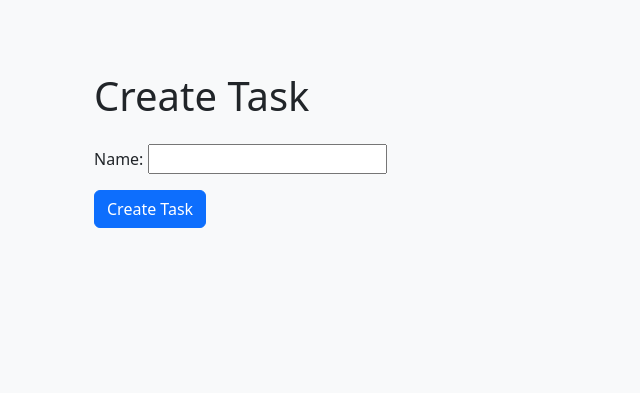
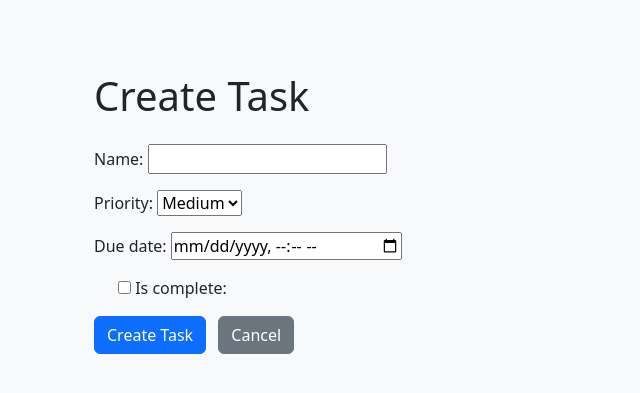
Before and after one commit to Zebyrod/todo-django-crud-app, a Django app: page /tasks/create/ in a window 1280 px wide. Shown: the part 58-451 px from the top of the page, without its empty margins (0-640 px from the left). Run offline with Django 5.2, Linux system fonts and the light colour scheme.

Commit message:
Updated Task form to reflect the changes made to model

```diff
--- a/main_app/templates/tasks/task_form.html
+++ b/main_app/templates/tasks/task_form.html
@@ -10,12 +10,34 @@
 	<form method="POST">
 		{% csrf_token %}
 
+        <!-- Name -->
         <div class="mb-3">
             {{ form.name.label_tag }}
             {{ form.name }}
         </div>
 
+        <!-- Priority -->
+         <div class="mb-3">
+            {{ form.priority.label_tag }}
+            {{ form.priority }}
+         </div>
+
+        <!-- Due date -->
+        <div class="mb-3">
+            {{ form.due_date.label_tag }}
+            {{ form.due_date }}
+        </div>
+
+        <!-- Completion -->
+         <div class="form-check mb-3">
+            {{ form.is_complete }}
+            {{ form.is_complete.label_tag }}
+         </div>
+
 		<button type="submit" class="btn btn-primary">{{ form.instance.pk|yesno:'Update Task,Create Task' }}</button>
+
+        <a href="{% url 'task-index' %}" class="btn btn-secondary ms-2">Cancel</a>
+
 	</form>
 </section>
 
```
